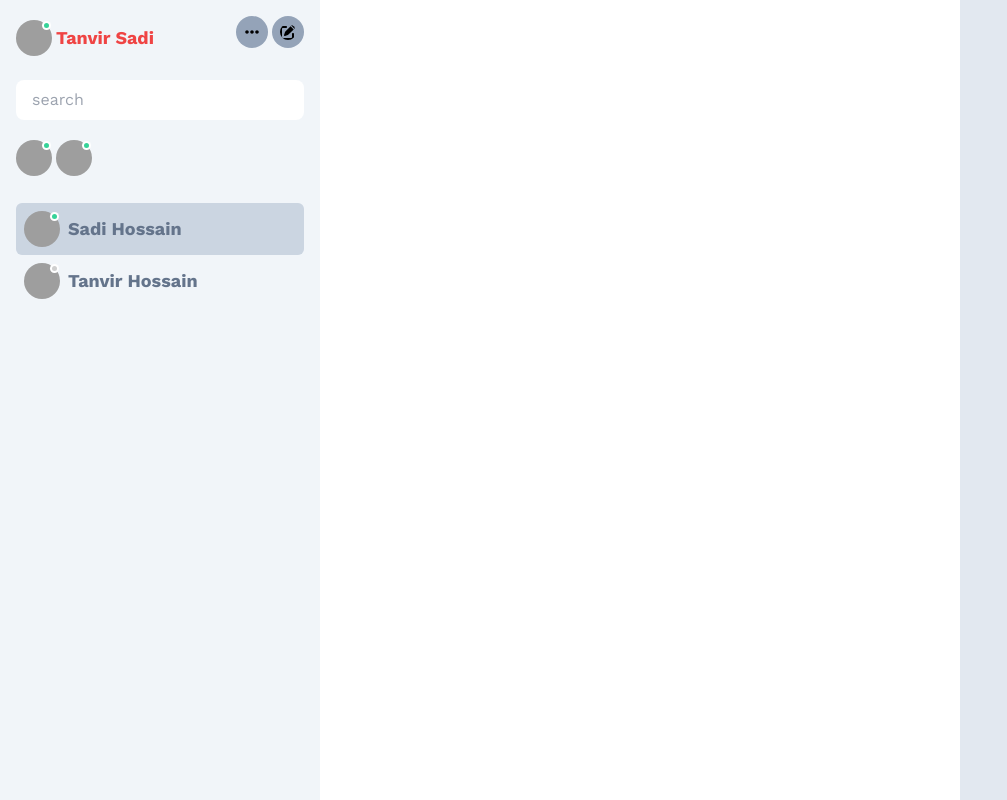
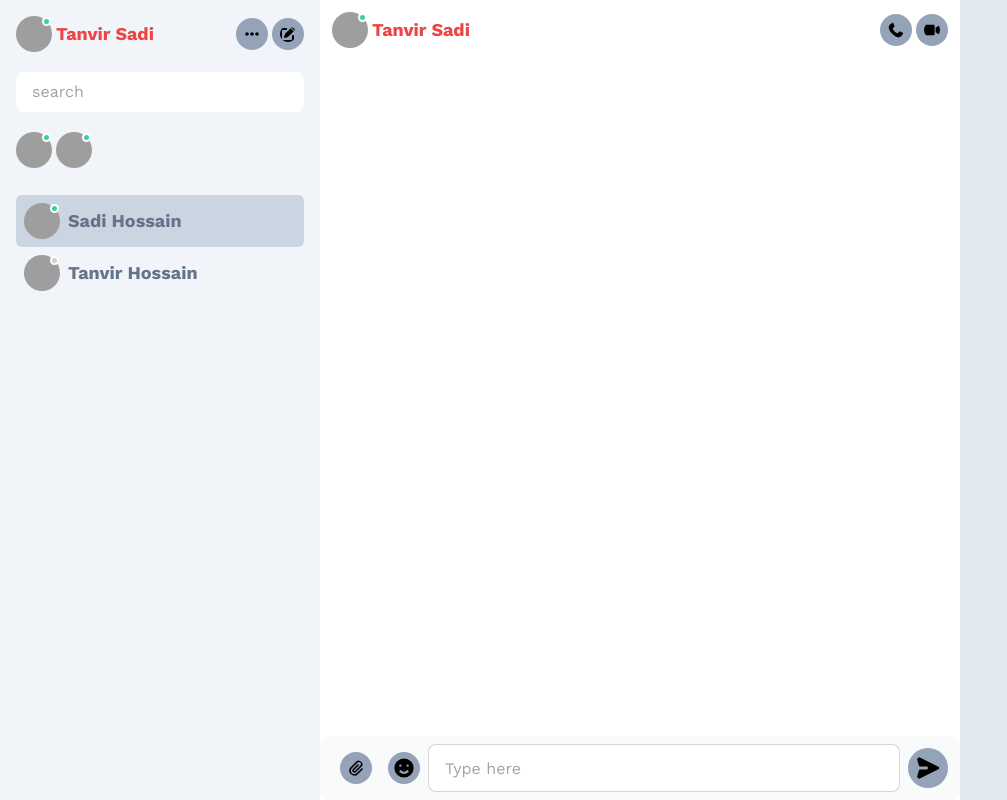
Before and after one commit to sadi-tanvir/realtime-chat-application-client, a React (Create React App) app: page /chat in a window 1280 px wide. Shown: the whole page, without its empty margins (0-1007 px from the left). Built offline with nearby package versions, Linux system fonts and the light colour scheme; grey boxes are pictures that could not be loaded.

Commit message:
added message section

```diff
--- a/src/pages/Chat/Chat.js
+++ b/src/pages/Chat/Chat.js
@@ -1,7 +1,7 @@
 import React, { useEffect } from 'react';
 import axios from "axios"
 import { apiBaseUrl } from '../../utils/apiBaseUrl';
-import { CallIcon, DotIcon, EditIcon, VideoIcon } from "../shared/re-usable-components/Icon"
+import { AttachIcon, CallIcon, DotIcon, EditIcon, EmojiIcon, SendIcon, VideoIcon } from "../shared/re-usable-components/Icon"
 import ChatItem from './components/ChatItem';
 import Avatar from '../shared/re-usable-components/Avatar';
 import ActiveFriendList from './components/ActiveFriendList';
@@ -20,7 +20,43 @@ const Chat = () => {
                     <label for="my-drawer-2" class="btn btn-primary drawer-button lg:hidden">Open drawer</label>
                     <div className='w-full min-h-screen grid grid-cols-1 md:grid-cols-3 '>
                         <div className="col-span-2 relative">
+                            {/* friend's chat profile */}
+                            <div className="flex justify-between items-center px-3 mt-3">
+                                <div className="flex justify-center items-center">
+                                    <Avatar
+                                        img="https://api.lorem.space/image/face?hash=28212"
+                                        status="online"
+                                    />
+                                    <h1 className="text-lg font-bold text-red-500 ml-1 capitalize">
+                                        tanvir sadi
+                                    </h1>
+                                </div>
+                                <div className="flex justify-center items-center">
+                                    <CallIcon />
+                                    <VideoIcon iconClass="ml-1" />
+                                </div>
+                            </div>
 
+                            {/* send message area */}
+                            <div className="absolute bottom-0 w-full">
+                                <form>
+                                    <label for="chat" class="sr-only">Your message</label>
+                                    <div class="flex items-center py-2 px-3 bg-gray-50 rounded-lg dark:bg-gray-700">
+                                        <button type="button" class="inline-flex justify-center p-2 text-gray-500 rounded-lg cursor-pointer hover:text-gray-900 hover:bg-gray-100 dark:text-gray-400 dark:hover:text-white dark:hover:bg-gray-600">
+                                            <AttachIcon />
+                                        </button>
+                                        <button type="button" class="p-2 text-gray-500 rounded-lg cursor-pointer hover:text-gray-900 hover:bg-gray-100 dark:text-gray-400 dark:hover:text-white dark:hover:bg-gray-600">
+                                            <EmojiIcon />
+                                        </button>
+                                        <input type="text" placeholder="Type here" class="input input-bordered w-full" />
+                                        <button type="submit" class="inline-flex justify-center rounded-full cursor-pointer hover:bg-blue-100 dark:hover:bg-gray-600">
+                                            <SendIcon
+                                                iconClass="ml-2"
+                                            />
+                                        </button>
+                                    </div>
+                                </form>
+                            </div>
                         </div>
                         <div className="bg-slate-200 col-span-1">
 
@@ -48,17 +84,13 @@ const Chat = () => {
                         </div>
 
                         {/* chat area */}
-                        <div>
+                        <div className=" mt-5">
                             {/* search friends */}
-                            <div className="mt-5">
-                                <div class="flex items-center max-w-md mx-auto bg-white rounded-lg " x-data="{ search: '' }">
-                                    <input type="search" class="w-full px-4 py-2 text-gray-800 rounded-full focus:outline-none" placeholder="search" x-model="search" />
-                                </div>
+                            <div class="flex items-center max-w-md mx-auto bg-white rounded-lg " x-data="{ search: '' }">
+                                <input type="search" class="w-full px-4 py-2 text-gray-800 rounded-full focus:outline-none" placeholder="search" x-model="search" />
                             </div>
-
                             {/* Active Friend List */}
                             <ActiveFriendList />
-
                             {/* Chat History */}
                             <ChatHistory />
                         </div>
--- a/src/pages/shared/re-usable-components/Icon.js
+++ b/src/pages/shared/re-usable-components/Icon.js
@@ -63,7 +63,7 @@ const UploadIcon = () => {
 const DotIcon = ({ iconClass }) => {
     return (
         <>
-            <svg class={`w-8 h-8 rounded-full mb-3 text-gray-400 bg-slate-400 p-2 cursor-pointer active:scale-[.9] ${iconClass}`} xmlns="http://www.w3.org/2000/svg" viewBox="0 0 448 512"><path d="M120 256C120 286.9 94.93 312 64 312C33.07 312 8 286.9 8 256C8 225.1 33.07 200 64 200C94.93 200 120 225.1 120 256zM280 256C280 286.9 254.9 312 224 312C193.1 312 168 286.9 168 256C168 225.1 193.1 200 224 200C254.9 200 280 225.1 280 256zM328 256C328 225.1 353.1 200 384 200C414.9 200 440 225.1 440 256C440 286.9 414.9 312 384 312C353.1 312 328 286.9 328 256z" /></svg>
+            <svg class={`w-8 h-8 rounded-full text-gray-400 bg-slate-400 p-2 cursor-pointer active:scale-[.9] ${iconClass}`} xmlns="http://www.w3.org/2000/svg" viewBox="0 0 448 512"><path d="M120 256C120 286.9 94.93 312 64 312C33.07 312 8 286.9 8 256C8 225.1 33.07 200 64 200C94.93 200 120 225.1 120 256zM280 256C280 286.9 254.9 312 224 312C193.1 312 168 286.9 168 256C168 225.1 193.1 200 224 200C254.9 200 280 225.1 280 256zM328 256C328 225.1 353.1 200 384 200C414.9 200 440 225.1 440 256C440 286.9 414.9 312 384 312C353.1 312 328 286.9 328 256z" /></svg>
         </>
     );
 };
@@ -71,7 +71,7 @@ const DotIcon = ({ iconClass }) => {
 const EditIcon = ({ iconClass }) => {
     return (
         <>
-            <svg class={`w-8 h-8 rounded-full mb-3 text-gray-400 bg-slate-400 p-2 cursor-pointer active:scale-[.9] ${iconClass}`} xmlns="http://www.w3.org/2000/svg" viewBox="0 0 512 512"><path d="M490.3 40.4C512.2 62.27 512.2 97.73 490.3 119.6L460.3 149.7L362.3 51.72L392.4 21.66C414.3-.2135 449.7-.2135 471.6 21.66L490.3 40.4zM172.4 241.7L339.7 74.34L437.7 172.3L270.3 339.6C264.2 345.8 256.7 350.4 248.4 353.2L159.6 382.8C150.1 385.6 141.5 383.4 135 376.1C128.6 370.5 126.4 361 129.2 352.4L158.8 263.6C161.6 255.3 166.2 247.8 172.4 241.7V241.7zM192 63.1C209.7 63.1 224 78.33 224 95.1C224 113.7 209.7 127.1 192 127.1H96C78.33 127.1 64 142.3 64 159.1V416C64 433.7 78.33 448 96 448H352C369.7 448 384 433.7 384 416V319.1C384 302.3 398.3 287.1 416 287.1C433.7 287.1 448 302.3 448 319.1V416C448 469 405 512 352 512H96C42.98 512 0 469 0 416V159.1C0 106.1 42.98 63.1 96 63.1H192z" /></svg>
+            <svg class={`w-8 h-8 rounded-full  text-gray-400 bg-slate-400 p-2 cursor-pointer active:scale-[.9] ${iconClass}`} xmlns="http://www.w3.org/2000/svg" viewBox="0 0 512 512"><path d="M490.3 40.4C512.2 62.27 512.2 97.73 490.3 119.6L460.3 149.7L362.3 51.72L392.4 21.66C414.3-.2135 449.7-.2135 471.6 21.66L490.3 40.4zM172.4 241.7L339.7 74.34L437.7 172.3L270.3 339.6C264.2 345.8 256.7 350.4 248.4 353.2L159.6 382.8C150.1 385.6 141.5 383.4 135 376.1C128.6 370.5 126.4 361 129.2 352.4L158.8 263.6C161.6 255.3 166.2 247.8 172.4 241.7V241.7zM192 63.1C209.7 63.1 224 78.33 224 95.1C224 113.7 209.7 127.1 192 127.1H96C78.33 127.1 64 142.3 64 159.1V416C64 433.7 78.33 448 96 448H352C369.7 448 384 433.7 384 416V319.1C384 302.3 398.3 287.1 416 287.1C433.7 287.1 448 302.3 448 319.1V416C448 469 405 512 352 512H96C42.98 512 0 469 0 416V159.1C0 106.1 42.98 63.1 96 63.1H192z" /></svg>
         </>
     );
 };
@@ -79,7 +79,7 @@ const EditIcon = ({ iconClass }) => {
 const CallIcon = ({ iconClass }) => {
     return (
         <>
-            <svg class={`w-8 h-8 rounded-full mb-3 text-gray-400 bg-slate-400 p-2 cursor-pointer active:scale-[.9] ${iconClass}`} xmlns="http://www.w3.org/2000/svg" viewBox="0 0 512 512"><path d="M511.2 387l-23.25 100.8c-3.266 14.25-15.79 24.22-30.46 24.22C205.2 512 0 306.8 0 54.5c0-14.66 9.969-27.2 24.22-30.45l100.8-23.25C139.7-2.602 154.7 5.018 160.8 18.92l46.52 108.5c5.438 12.78 1.77 27.67-8.98 36.45L144.5 207.1c33.98 69.22 90.26 125.5 159.5 159.5l44.08-53.8c8.688-10.78 23.69-14.51 36.47-8.975l108.5 46.51C506.1 357.2 514.6 372.4 511.2 387z" /></svg>
+            <svg class={`w-8 h-8 rounded-full text-gray-400 bg-slate-400 p-2 cursor-pointer active:scale-[.9] ${iconClass}`} xmlns="http://www.w3.org/2000/svg" viewBox="0 0 512 512"><path d="M511.2 387l-23.25 100.8c-3.266 14.25-15.79 24.22-30.46 24.22C205.2 512 0 306.8 0 54.5c0-14.66 9.969-27.2 24.22-30.45l100.8-23.25C139.7-2.602 154.7 5.018 160.8 18.92l46.52 108.5c5.438 12.78 1.77 27.67-8.98 36.45L144.5 207.1c33.98 69.22 90.26 125.5 159.5 159.5l44.08-53.8c8.688-10.78 23.69-14.51 36.47-8.975l108.5 46.51C506.1 357.2 514.6 372.4 511.2 387z" /></svg>
         </>
     );
 };
@@ -87,10 +87,34 @@ const CallIcon = ({ iconClass }) => {
 const VideoIcon = ({ iconClass }) => {
     return (
         <>
-            <svg class={`w-8 h-8 rounded-full mb-3 text-gray-400 bg-slate-400 p-2 cursor-pointer active:scale-[.9] ${iconClass}`} xmlns="http://www.w3.org/2000/svg" viewBox="0 0 576 512"><path d="M384 112v288c0 26.51-21.49 48-48 48h-288c-26.51 0-48-21.49-48-48v-288c0-26.51 21.49-48 48-48h288C362.5 64 384 85.49 384 112zM576 127.5v256.9c0 25.5-29.17 40.39-50.39 25.79L416 334.7V177.3l109.6-75.56C546.9 87.13 576 102.1 576 127.5z" /></svg>
+            <svg class={`w-8 h-8 rounded-full text-gray-400 bg-slate-400 p-2 cursor-pointer active:scale-[.9] ${iconClass}`} xmlns="http://www.w3.org/2000/svg" viewBox="0 0 576 512"><path d="M384 112v288c0 26.51-21.49 48-48 48h-288c-26.51 0-48-21.49-48-48v-288c0-26.51 21.49-48 48-48h288C362.5 64 384 85.49 384 112zM576 127.5v256.9c0 25.5-29.17 40.39-50.39 25.79L416 334.7V177.3l109.6-75.56C546.9 87.13 576 102.1 576 127.5z" /></svg>
+        </>
+    );
+};
+
+const AttachIcon = ({ iconClass }) => {
+    return (
+        <>
+            <svg class={`w-8 h-8 rounded-full text-gray-400 bg-slate-400 p-2 cursor-pointer active:scale-[.9] ${iconClass}`} xmlns="http://www.w3.org/2000/svg" viewBox="0 0 448 512"><path d="M364.2 83.8C339.8 59.39 300.2 59.39 275.8 83.8L91.8 267.8C49.71 309.9 49.71 378.1 91.8 420.2C133.9 462.3 202.1 462.3 244.2 420.2L396.2 268.2C407.1 257.3 424.9 257.3 435.8 268.2C446.7 279.1 446.7 296.9 435.8 307.8L283.8 459.8C219.8 523.8 116.2 523.8 52.2 459.8C-11.75 395.8-11.75 292.2 52.2 228.2L236.2 44.2C282.5-2.08 357.5-2.08 403.8 44.2C450.1 90.48 450.1 165.5 403.8 211.8L227.8 387.8C199.2 416.4 152.8 416.4 124.2 387.8C95.59 359.2 95.59 312.8 124.2 284.2L268.2 140.2C279.1 129.3 296.9 129.3 307.8 140.2C318.7 151.1 318.7 168.9 307.8 179.8L163.8 323.8C157.1 330.5 157.1 341.5 163.8 348.2C170.5 354.9 181.5 354.9 188.2 348.2L364.2 172.2C388.6 147.8 388.6 108.2 364.2 83.8V83.8z"/></svg>
+        </>
+    );
+};
+
+const EmojiIcon = ({ iconClass }) => {
+    return (
+        <>
+            <svg class={`w-8 h-8 rounded-full text-gray-400 bg-slate-400 p-[4px] cursor-pointer active:scale-[.9] ${iconClass}`} viewBox="0 0 20 20" xmlns="http://www.w3.org/2000/svg"><path fill-rule="evenodd" d="M10 18a8 8 0 100-16 8 8 0 000 16zM7 9a1 1 0 100-2 1 1 0 000 2zm7-1a1 1 0 11-2 0 1 1 0 012 0zm-.464 5.535a1 1 0 10-1.415-1.414 3 3 0 01-4.242 0 1 1 0 00-1.415 1.414 5 5 0 007.072 0z" clip-rule="evenodd"></path></svg>
+        </>
+    );
+};
+
+const SendIcon = ({ iconClass }) => {
+    return (
+        <>
+            <svg class={`w-10 h-10 rounded-full text-gray-400 bg-slate-400 p-[6px] cursor-pointer active:scale-[.9]  rotate-90 ${iconClass}`} viewBox="0 0 20 20" xmlns="http://www.w3.org/2000/svg"><path d="M10.894 2.553a1 1 0 00-1.788 0l-7 14a1 1 0 001.169 1.409l5-1.429A1 1 0 009 15.571V11a1 1 0 112 0v4.571a1 1 0 00.725.962l5 1.428a1 1 0 001.17-1.408l-7-14z"></path></svg>
         </>
     );
 };
 
 export default UserIcon;
-export { EmailIcon, PasswordIcon, GoogleIcon, GithubIcon, FacebookIcon, UploadIcon, DotIcon, EditIcon, CallIcon, VideoIcon }
+export { EmailIcon, PasswordIcon, GoogleIcon, GithubIcon, FacebookIcon, UploadIcon, DotIcon, EditIcon, CallIcon, VideoIcon, AttachIcon,EmojiIcon,SendIcon}
```
